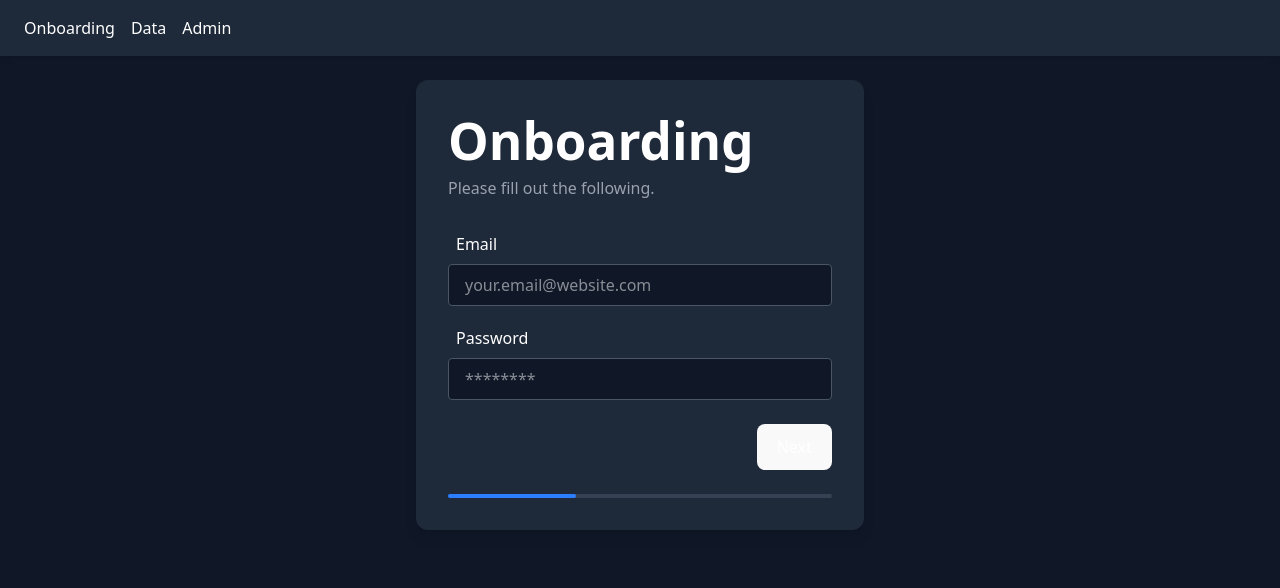
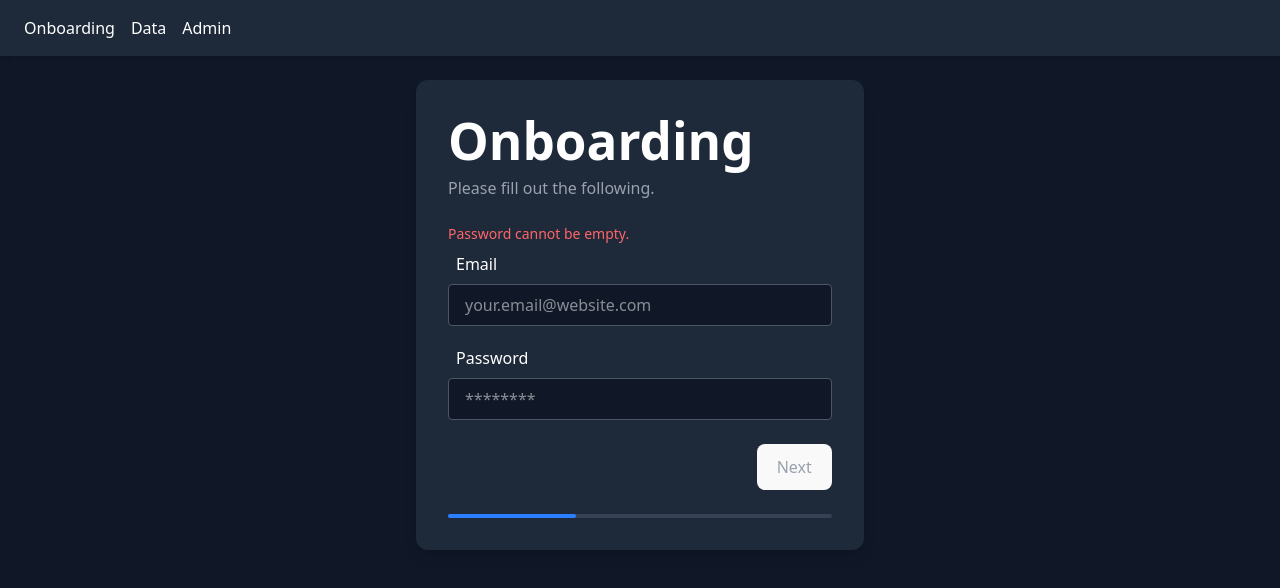
Before and after one commit to MMongelli99/onboarding-wizard, a React (Vite) app in the folder frontend/: page / in a window 1280 px wide. Shown: the top 588 px of the page. Built offline with nearby package versions, Linux system fonts and the light colour scheme; no server answers.

Commit message:
extracted inline db query to function of User model and added frontend validation for entering valid email and password

```diff
--- a/frontend/src/components/WizardStep.tsx
+++ b/frontend/src/components/WizardStep.tsx
@@ -27,6 +27,7 @@ const getWizardSteps = (
         type="email"
         placeholder="your.email@website.com"
         className="w-full px-4 py-2 rounded bg-gray-900 border border-gray-600 focus:outline-none focus:ring-2 focus:ring-blue-500"
+        required
       />
     </div>
   ),
@@ -109,10 +110,30 @@ export default function WizardStep({
 }: Props) {
   const wizardSteps = getWizardSteps(formData, updateField);
 
+  const isEmailStep =
+    fields.includes("email_address") || fields.includes("password");
+
+  const isEmailValid =
+    !fields.includes("email_address") ||
+    /^[^\s@]+@[^\s@]+\.[^\s@]+$/.test(formData.email_address ?? "");
+
+  const isPasswordValid =
+    !fields.includes("password") || (formData.password?.trim() ?? "") !== "";
+
+  const canProceed = isEmailValid && isPasswordValid;
+
   return (
     <div>
       <h1 className="text-2xl font-semibold mb-2">Onboarding</h1>
       <p className="text-gray-400 mb-6">Please fill out the following.</p>
+      {formData.email_address && !isEmailValid && (
+        <p className="text-red-400 text-sm mt-1">
+          Please enter a valid email address.
+        </p>
+      )}
+      {formData.password !== undefined && formData.password.trim() === "" && (
+        <p className="text-red-400 text-sm mt-1">Password cannot be empty.</p>
+      )}{" "}
       <div className="space-y-3 mb-6">
         {fields.map((field, idx) => (
           <div key={`${field}-${idx}`}>{wizardSteps[field]}</div>
@@ -128,10 +149,15 @@ export default function WizardStep({
         )}
         <button
           onClick={onNext}
-          className="bg-blue-500 hover:bg-blue-600 text-white px-6 py-2 rounded"
+          disabled={!canProceed}
+          className={`px-6 py-2 rounded transition ${
+            canProceed
+              ? "bg-blue-500 hover:bg-blue-600 text-white"
+              : "bg-gray-600 text-gray-400 cursor-not-allowed"
+          }`}
         >
           Next
-        </button>
+        </button>{" "}
       </div>
     </div>
   );
```
Also changed, not shown: 2 other files (tests, documents, lock files or other folders).
